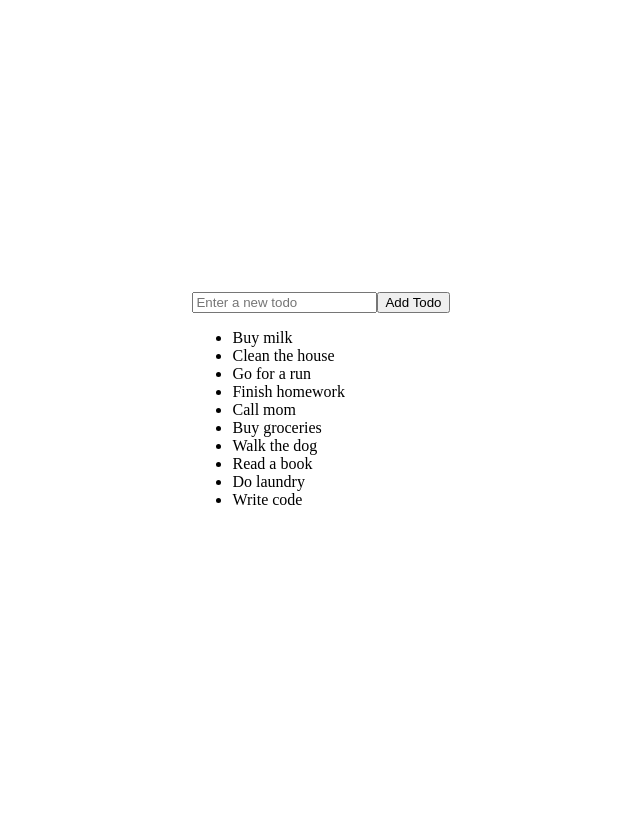
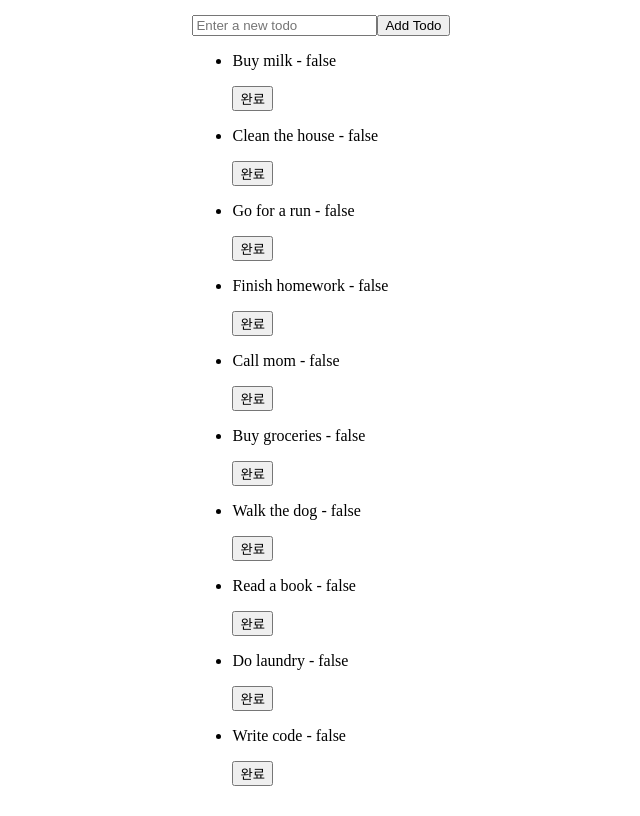
Before and after one commit to jeho017/react-basic-Git-todo, a React (Vite) app: page / in a window 1280 px wide. Shown: the whole page, without its empty margins (319-959 px from the left). Built offline with nearby package versions, Linux system fonts and the light colour scheme.

Commit message:
feat: 투두 항목 완료 상태 토글 기능 추가(forEach)

```diff
--- a/src/components/TodoList.jsx
+++ b/src/components/TodoList.jsx
@@ -1,16 +1,16 @@
 import { useState } from "react";
 
 const SAMPLE_TODOS = [
-  { id: 1, text: "Buy milk" },
-  { id: 2, text: "Clean the house" },
-  { id: 3, text: "Go for a run" },
-  { id: 4, text: "Finish homework" },
-  { id: 5, text: "Call mom" },
-  { id: 6, text: "Buy groceries" },
-  { id: 7, text: "Walk the dog" },
-  { id: 8, text: "Read a book" },
-  { id: 9, text: "Do laundry" },
-  { id: 10, text: "Write code" },
+  { id: 1, text: "Buy milk", completed: false },
+  { id: 2, text: "Clean the house", completed: false },
+  { id: 3, text: "Go for a run", completed: false },
+  { id: 4, text: "Finish homework", completed: false },
+  { id: 5, text: "Call mom", completed: false },
+  { id: 6, text: "Buy groceries", completed: false },
+  { id: 7, text: "Walk the dog", completed: false },
+  { id: 8, text: "Read a book", completed: false },
+  { id: 9, text: "Do laundry", completed: false },
+  { id: 10, text: "Write code", completed: false },
 ];
 
 const TodoList = () => {
@@ -25,12 +25,39 @@
       return;
     }
 
-    setTodos([{ id: crypto.randomUUID(), text: newTodo }, ...todos]);
+    const newTodoObj = {
+      id: crypto.randomUUID(),
+      text: newTodo,
+      completed: false,
+    };
+
+    setTodos([newTodoObj, ...todos]);
+
     setNewTodo("");
   };
 
   const handleInputChange = (e) => {
     setNewTodo(e.target.value);
+  };
+
+  const toggleCompleted = (id) => {
+    const updatedTodos = [];
+
+    todos.forEach((todo) => {
+      if (todo.id === id) {
+        const newTodo = {
+          id: todo.id,
+          text: todo.text,
+          completed: !todo.completed,
+        };
+
+        return updatedTodos.push(newTodo);
+      }
+
+      updatedTodos.push(todo);
+    });
+
+    setTodos(updatedTodos);
   };
 
   return (
@@ -46,7 +73,12 @@
       </form>
       <ul>
         {todos.map((todo) => (
-          <li key={todo.id}>{todo.text}</li>
+          <li key={todo.id}>
+            <p>
+              {todo.text} - {String(todo.completed)}
+            </p>
+            <button onClick={() => toggleCompleted(todo.id)}>완료</button>
+          </li>
         ))}
       </ul>
     </div>
```
